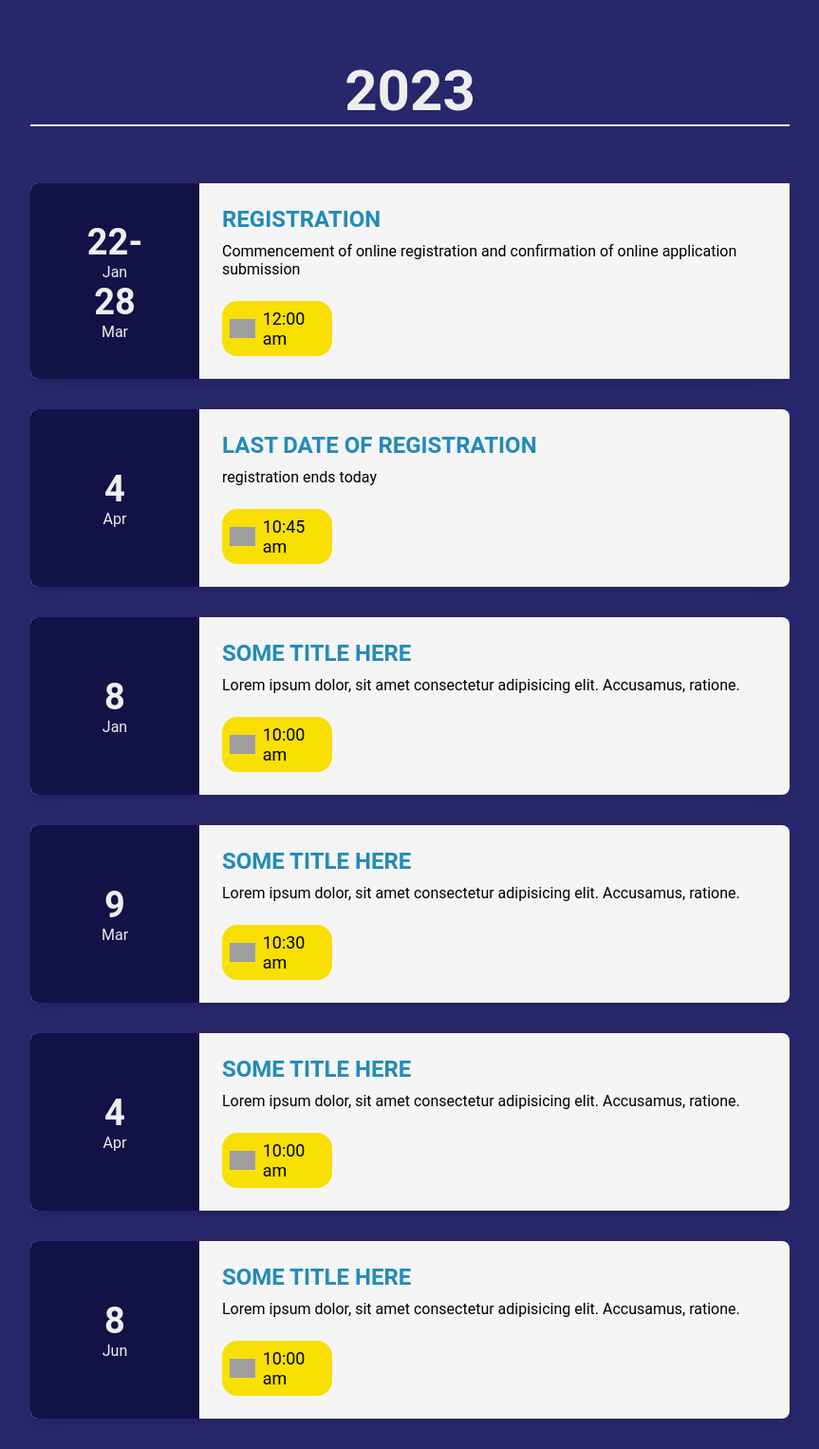
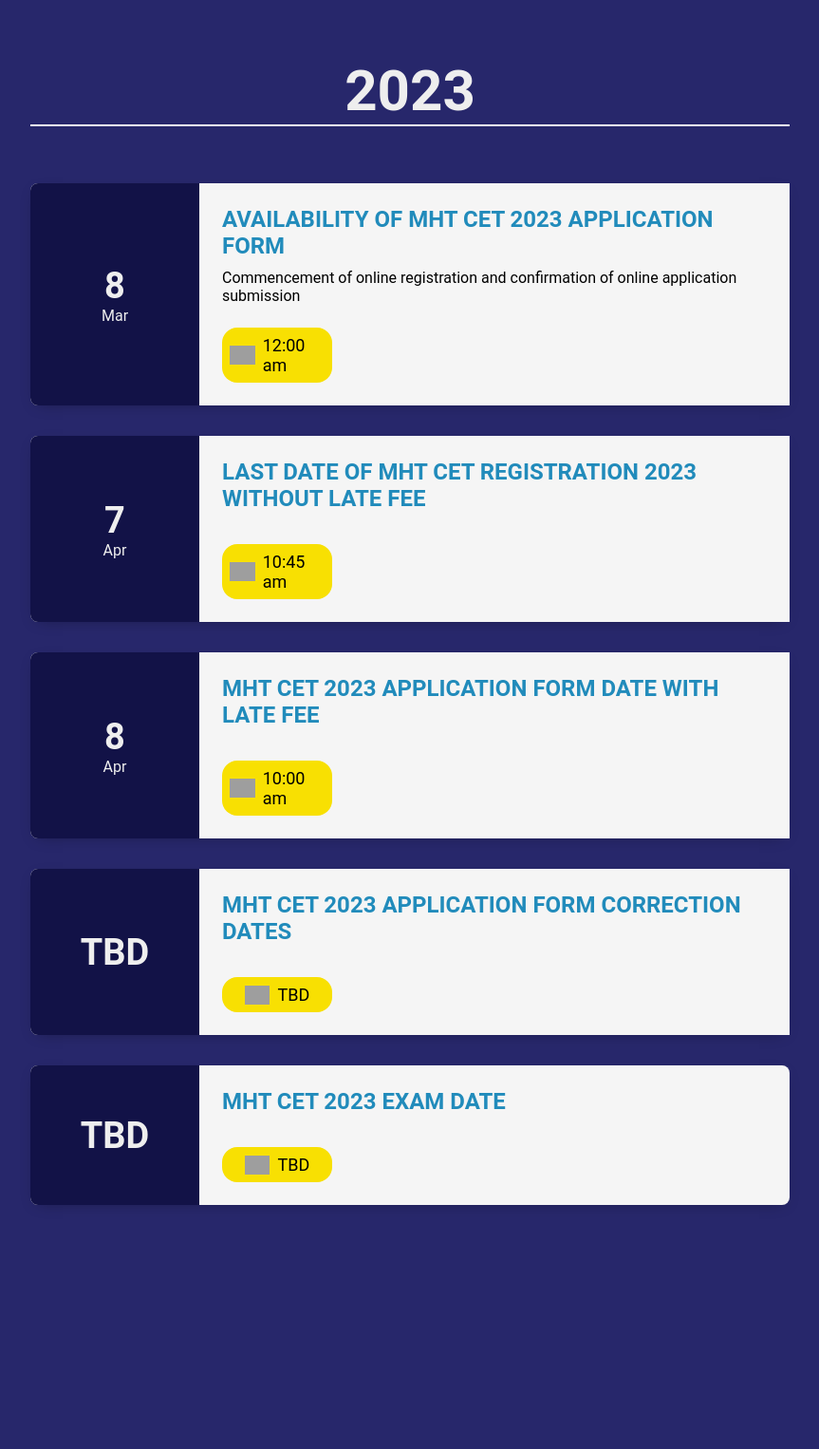
Before and after one commit to ARYAAN2903/Eduguide_chatbot, a Flask app: page /calender in a window 1280 px wide. Shown: the whole page at 95% size, without its empty margins (208-1071 px from the left). After the commit the page ends 1270 px from the top, so only its background shows below. Run offline with Flask 3, Linux system fonts and the light colour scheme; grey boxes are pictures that could not be loaded.

Commit message:
Update calender.html

```diff
--- a/templates/calender.html
+++ b/templates/calender.html
@@ -15,15 +15,14 @@
         <div class="event">
           <div class="event-left">
             <div class="event-date">
-              <div class="date">22-</div>
-              <div class="month">Jan</div>
-              <div class="date">28</div>
+              <div class="date">8</div>
               <div class="month">Mar</div>
+
             </div>
           </div>
 
           <div class="event-right">
-            <h3 class="event-title">registration</h3>
+            <h3 class="event-title">Availability of MHT CET 2023 Application Form</h3>
 
             <div class="event-description">
               Commencement of online registration and confirmation of online application submission
@@ -38,16 +37,16 @@
         <div class="event">
           <div class="event-left">
             <div class="event-date">
-              <div class="date">4</div>
+              <div class="date">7</div>
               <div class="month">Apr</div>
             </div>
           </div>
 
           <div class="event-right">
-            <h3 class="event-title">Last date of registration</h3>
+            <h3 class="event-title">Last date of MHT CET registration 2023 Without Late fee</h3>
 
             <div class="event-description">
-              registration ends today
+
 
             </div>
 
@@ -63,16 +62,15 @@
           <div class="event-left">
             <div class="event-date">
               <div class="date">8</div>
-              <div class="month">Jan</div>
+              <div class="month">Apr</div>
             </div>
           </div>
 
           <div class="event-right">
-            <h3 class="event-title">Some Title Here</h3>
+            <h3 class="event-title">MHT CET 2023 application form date with late fee</h3>
 
             <div class="event-description">
-              Lorem ipsum dolor, sit amet consectetur adipisicing elit. Accusamus,
-              ratione.
+
             </div>
 
             <div class="event-timing">
@@ -84,21 +82,20 @@
         <div class="event">
           <div class="event-left">
             <div class="event-date">
-              <div class="date">9</div>
-              <div class="month">Mar</div>
+              <div class="date">TBD</div>
+              <div class="month"></div>
             </div>
           </div>
 
           <div class="event-right">
-            <h3 class="event-title">Some Title Here</h3>
+            <h3 class="event-title">MHT CET 2023 application form correction dates</h3>
 
             <div class="event-description">
-              Lorem ipsum dolor, sit amet consectetur adipisicing elit. Accusamus,
-            ratione.
+
           </div>
 
           <div class="event-timing">
-            <img src="images/time.png" alt="" /> 10:30 am
+            <img src="images/time.png" alt="" /> TBD
           </div>
         </div>
       </div>
@@ -106,44 +103,25 @@
       <div class="event">
         <div class="event-left">
           <div class="event-date">
-            <div class="date">4</div>
-            <div class="month">Apr</div>
+            <div class="date">TBD</div>
+            <div class="month"></div>
           </div>
         </div>
 
         <div class="event-right">
-          <h3 class="event-title">Some Title Here</h3>
+          <h3 class="event-title">MHT CET 2023 exam date</h3>
 
           <div class="event-description">
-            Lorem ipsum dolor, sit amet consectetur adipisicing elit. Accusamus,
-            ratione.
+
           </div>
 
           <div class="event-timing">
-            <img src="images/time.png" alt="" /> 10:00 am
+            <img src="images/time.png" alt="" /> TBD
           </div>
         </div>
       </div>
 
-      <div class="event">
-        <div class="event-left">
-          <div class="event-date">
-            <div class="date">8</div>
-            <div class="month">Jun</div>
-          </div>
-        </div>
 
-        <div class="event-right">
-          <h3 class="event-title">Some Title Here</h3>
-
-          <div class="event-description">
-            Lorem ipsum dolor, sit amet consectetur adipisicing elit. Accusamus,
-            ratione.
-          </div>
-
-          <div class="event-timing">
-            <img src="images/time.png" alt="" /> 10:00 am
-          </div>
         </div>
       </div>
     </div>
```
